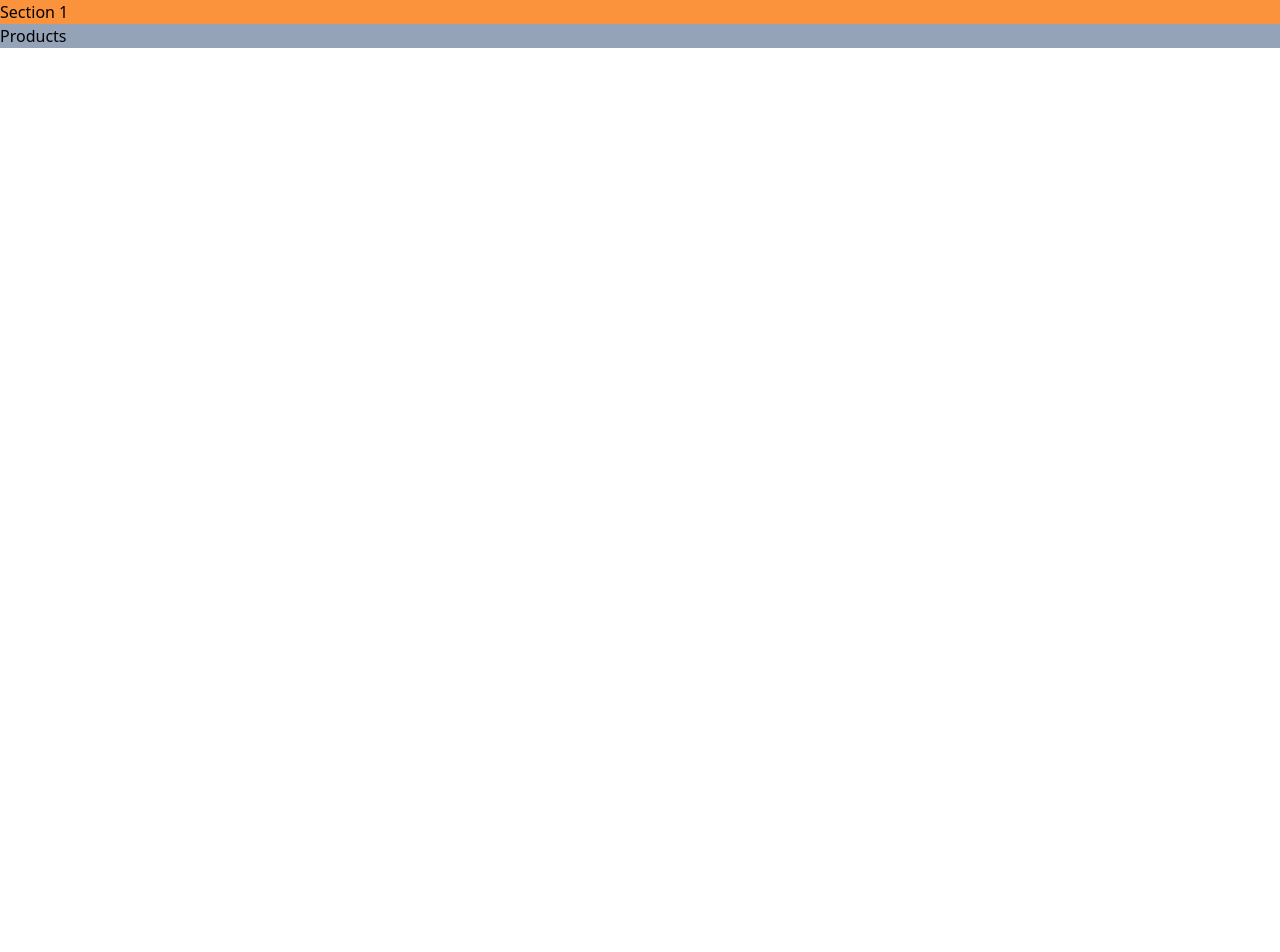
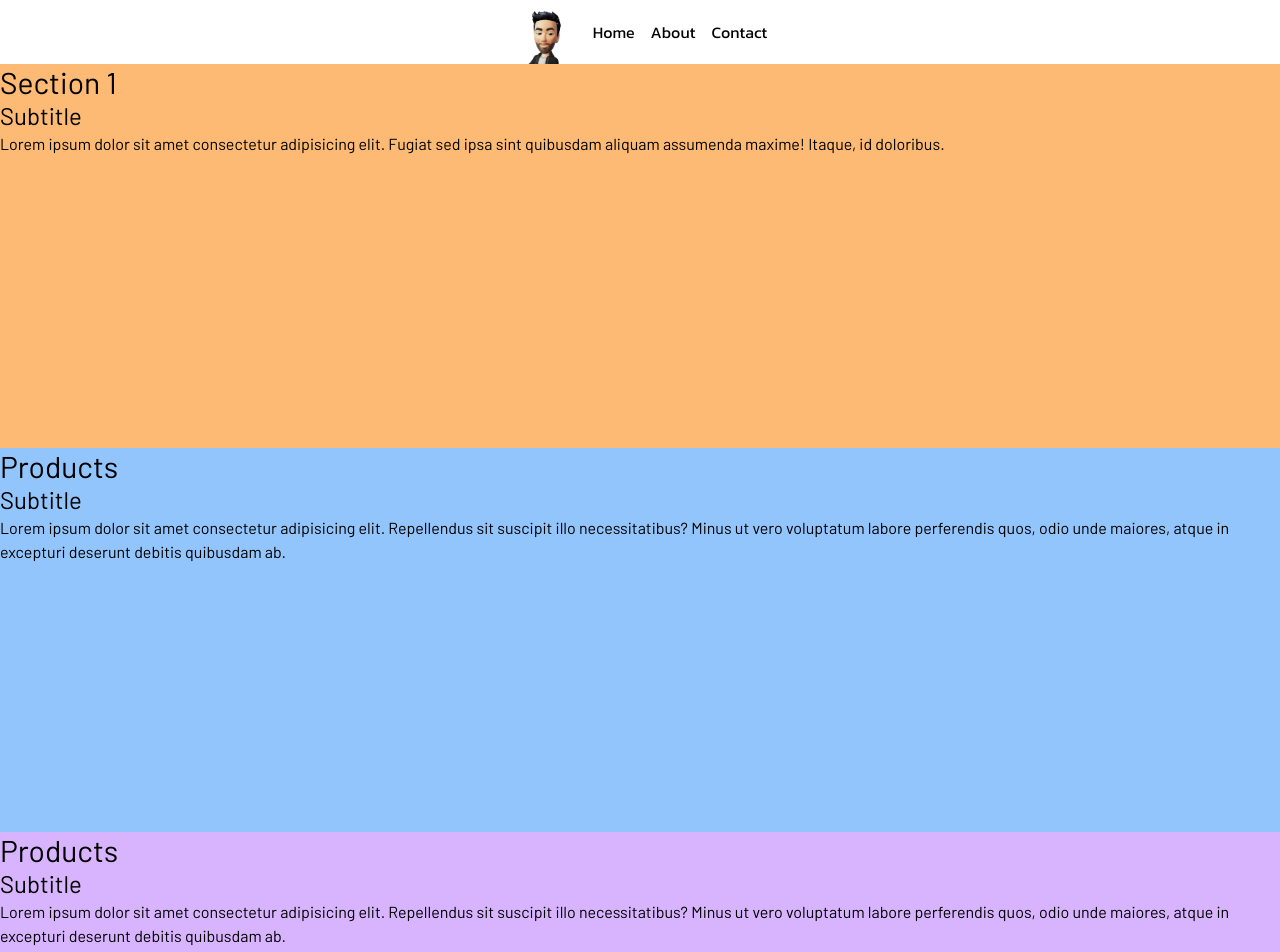
Before and after one commit to safarli/tailwind-blog, a website: page public/index.html in a window 1280 px wide. Shown: the top 952 px of the page. Before the commit the page ends 800 px from the top, so only its background shows below. Drawn offline with nearby package versions, Linux system fonts and the light colour scheme; files that its build step writes are made by us from their sources.

Commit message:
a commit

```diff
--- a/public/index.html
+++ b/public/index.html
@@ -6,19 +6,64 @@
     <meta name="viewport" content="width=device-width, initial-scale=1.0" />
     <link rel="stylesheet" href="output.css" />
     <title>Hello</title>
+    <style>
+      @import url('https://fonts.googleapis.com/css2?family=Barlow&family=Inter&family=Kanit:wght@200;400&family=Teko&display=swap');
+    </style>
   </head>
   <body>
-    <header>
-      <nav></nav>
+    <!-- HEADER -->
+    <header class="flex space-x-4 justify-center items-center">
+      <img src="avatar_face.png" class="w-16 h-16 object-cover" alt="" />
+      <nav>
+        <ul class="flex space-x-4 font-kanit">
+          <li><a href="">Home</a></li>
+          <li><a href="">About</a></li>
+          <li><a href="">Contact</a></li>
+        </ul>
+      </nav>
     </header>
-    <main>
-      <section>
-        <h1 class="bg-orange-400">Section 1</h1>
+    <!-- MAIN -->
+    <main class="flex-col font-barlow">
+      <section class="bg-orange-300 h-96">
+        <h1 class="text-3xl">Section 1</h1>
+        <h2 class="text-2xl">Subtitle</h2>
+        <p>
+          Lorem ipsum dolor sit amet consectetur adipisicing elit. Fugiat sed
+          ipsa sint quibusdam aliquam assumenda maxime! Itaque, id doloribus.
+        </p>
       </section>
-      <section>
-        <h1 class="bg-slate-400">Products</h1>
+      <section class="bg-blue-300 h-96">
+        <h1 class="text-3xl">Products</h1>
+        <h2 class="text-2xl">Subtitle</h2>
+        <p>
+          Lorem ipsum dolor sit amet consectetur adipisicing elit. Repellendus
+          sit suscipit illo necessitatibus? Minus ut vero voluptatum labore
+          perferendis quos, odio unde maiores, atque in excepturi deserunt
+          debitis quibusdam ab.
+        </p>
+      </section>
+      <section class="bg-purple-300 h-96">
+        <h1 class="text-3xl">Products</h1>
+        <h2 class="text-2xl">Subtitle</h2>
+        <p>
+          Lorem ipsum dolor sit amet consectetur adipisicing elit. Repellendus
+          sit suscipit illo necessitatibus? Minus ut vero voluptatum labore
+          perferendis quos, odio unde maiores, atque in excepturi deserunt
+          debitis quibusdam ab.
+        </p>
+      </section>
+      <section class="bg-yellow-300 h-96">
+        <h1 class="text-3xl">Products</h1>
+        <h2 class="text-2xl">Subtitle</h2>
+        <p>
+          Lorem ipsum dolor sit amet consectetur adipisicing elit. Repellendus
+          sit suscipit illo necessitatibus? Minus ut vero voluptatum labore
+          perferendis quos, odio unde maiores, atque in excepturi deserunt
+          debitis quibusdam ab.
+        </p>
       </section>
     </main>
-    <footer></footer>
+    <!-- FOOTER -->
+    <footer class="font-inter text-center">Copyright 2023, Bsafarli &copy;</footer>
   </body>
 </html>
--- a/tailwind.config.js
+++ b/tailwind.config.js
@@ -1,8 +1,15 @@
 /** @type {import('tailwindcss').Config} */
 module.exports = {
-  content: ["./public/**/*.{html,js}"],
+  content: ['./public/**/*.{html,js}'],
   theme: {
-    extend: {},
+    extend: {
+      fontFamily: {
+        kanit: ['Kanit', 'sans-serif'],
+        barlow: ['Barlow', 'sans-serif'],
+        inter: ['Inter', 'sans-serif'],
+        teko: ['Teko', 'sans-serif'],
+      },
+    },
   },
   plugins: [],
-}
+};
```
Also changed, not shown: public/avatar.png (added), public/avatar_face.png (added), public/ewicy.logo.svg (added).
